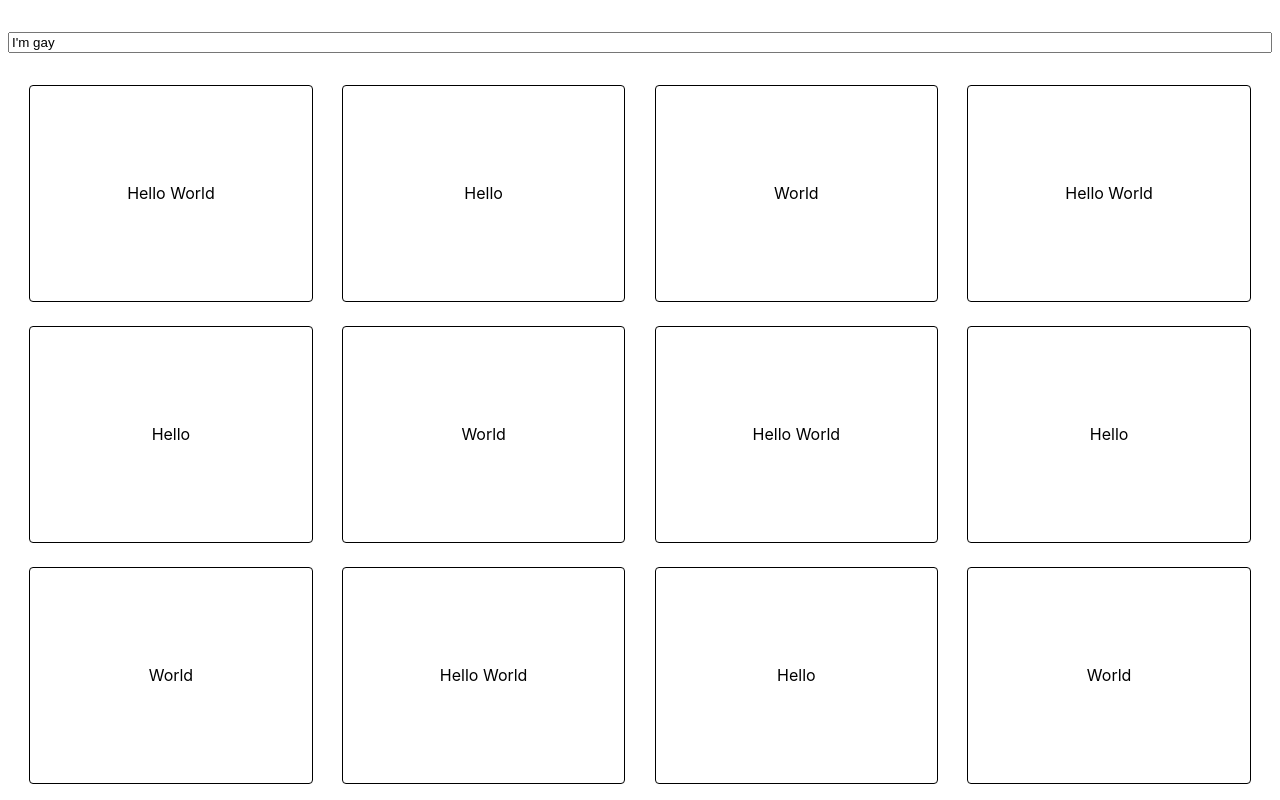
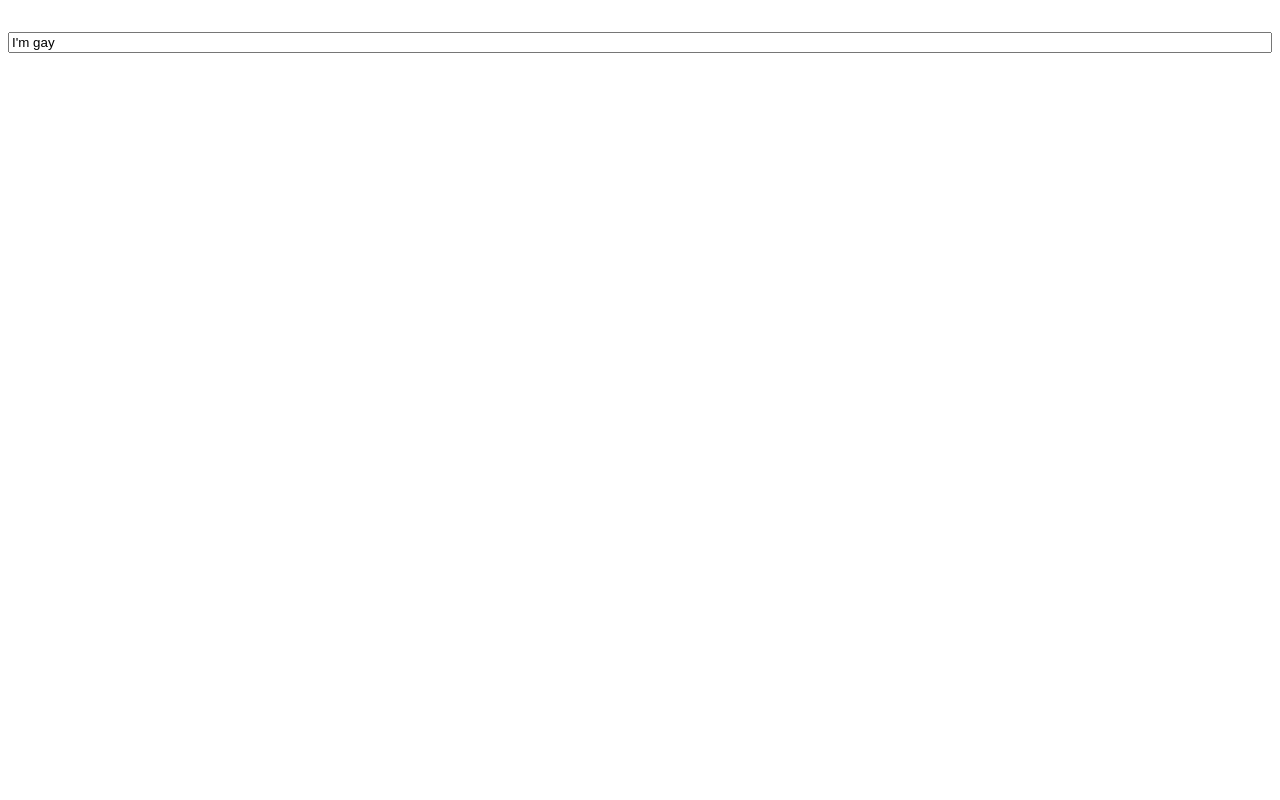
Before and after one commit to zringwood/AphasiaAssistant, a React (Create React App) app: page / in a window 1280 px wide. Built offline with nearby package versions, Linux system fonts and the light colour scheme.

Commit message:
Set up promptcontroller state

```diff
--- a/src/components/PromptController.js
+++ b/src/components/PromptController.js
@@ -1,21 +1,16 @@
 import PromptDisplay from './PromptDisplay';
 
+import { useState } from 'react';
+export default function PromptController() {
+    const [promptValues, setPromptValues] = useState([0,1,2,3,4,5,6,7,8,9,10,11])
 
-export default function PromptController({children}){
     return (
-        <div style={{display:"flex", flexGrow:1,flexDirection:"row",flexWrap:"wrap", width:"100%", rowGap:"8px", justifyContent:"space-evenly"}}>
-             <PromptDisplay text="Hello World"/>
-      <PromptDisplay text="Hello"/>
-      <PromptDisplay text="World"/>
-      <PromptDisplay text="Hello World"/>
-      <PromptDisplay text="Hello"/>
-      <PromptDisplay text="World"/>
-      <PromptDisplay text="Hello World"/>
-      <PromptDisplay text="Hello"/>
-      <PromptDisplay text="World"/>
-      <PromptDisplay text="Hello World"/>
-      <PromptDisplay text="Hello"/>
-      <PromptDisplay text="World"/>
+        <div style={{ display: "flex", flexGrow: 1, flexDirection: "row", flexWrap: "wrap", width: "100%", rowGap: "8px", justifyContent: "space-evenly" }}>
+            {
+                promptValues.forEach(e => {
+                    <PromptDisplay text="Hello World" />
+                })
+            }
         </div>
     )
 }
```
